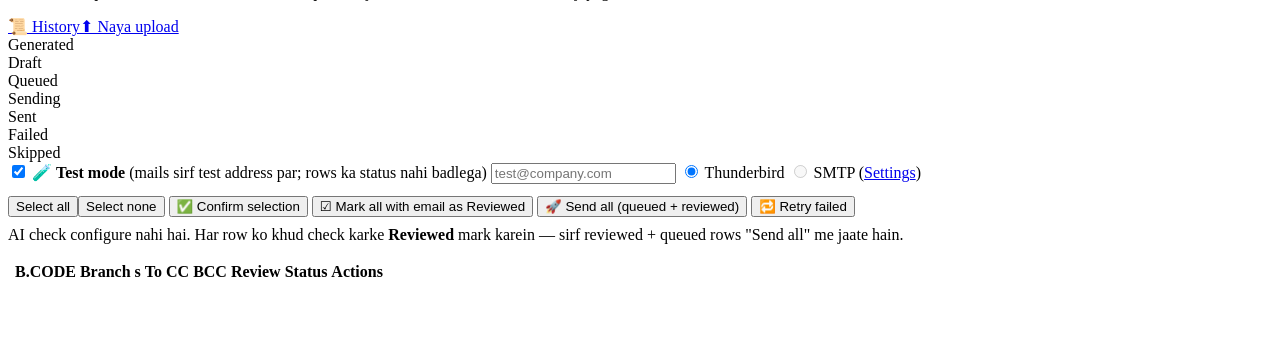
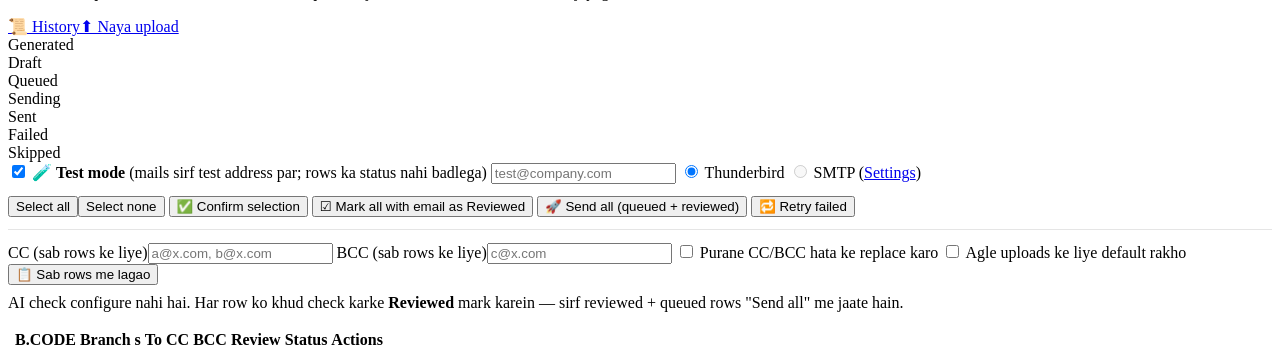
Before and after one commit to siddharthsingh9522-dot/work-easy-, a Python web app: template om_suite/templates/flows/preview.html in a window 1280 px wide. Shown: the part 1450-1810 px from the top of the page. Before the commit the page ends 1727 px from the top, so only its background shows below. Run offline with Jinja, Linux system fonts and the light colour scheme; the template is opened without the code that fills it, so the values that code supplies are empty.

Commit message:
Enhance email preview with CC/BCC options
Added CC and BCC input fields with options to replace and save defaults.

```diff
--- a/om_suite/templates/flows/preview.html
+++ b/om_suite/templates/flows/preview.html
@@ -25,6 +25,15 @@
     <button class="btn sm" id="sendAll" type="button">🚀 Send all (queued + reviewed)</button>
     <button class="btn ghost sm" id="retry" type="button">🔁 Retry failed</button>
   </div>
+  {% if slug != 'previous' %}
+  <div class="form-row" id="bulkCc" style="align-items:flex-end;margin-top:.8rem;padding-top:.7rem;border-top:1px solid var(--line, #e5e5e5)">
+    <label class="field" style="margin:0;min-width:240px;flex:1"><span class="small muted">CC (sab rows ke liye)</span><input type="text" id="allCc" value="{{ cc_default.cc }}" placeholder="a@x.com, b@x.com"></label>
+    <label class="field" style="margin:0;min-width:240px;flex:1"><span class="small muted">BCC (sab rows ke liye)</span><input type="text" id="allBcc" value="{{ cc_default.bcc }}" placeholder="c@x.com"></label>
+    <label class="check"><input type="checkbox" id="allReplace"> Purane CC/BCC hata ke replace karo</label>
+    <label class="check"><input type="checkbox" id="allSave"> Agle uploads ke liye default rakho</label>
+    <button class="btn sm" id="applyCc" type="button">📋 Sab rows me lagao</button>
+  </div>
+  {% endif %}
   {% if not ai_on %}<p class="muted small" style="margin:.6rem 0 0">AI check configure nahi hai. Har row ko khud check karke <b>Reviewed</b> mark karein — sirf reviewed + queued rows "Send all" me jaate hain.</p>{% endif %}
   <div id="msg" class="muted small" style="margin-top:.5rem"></div>
 </div>
```
